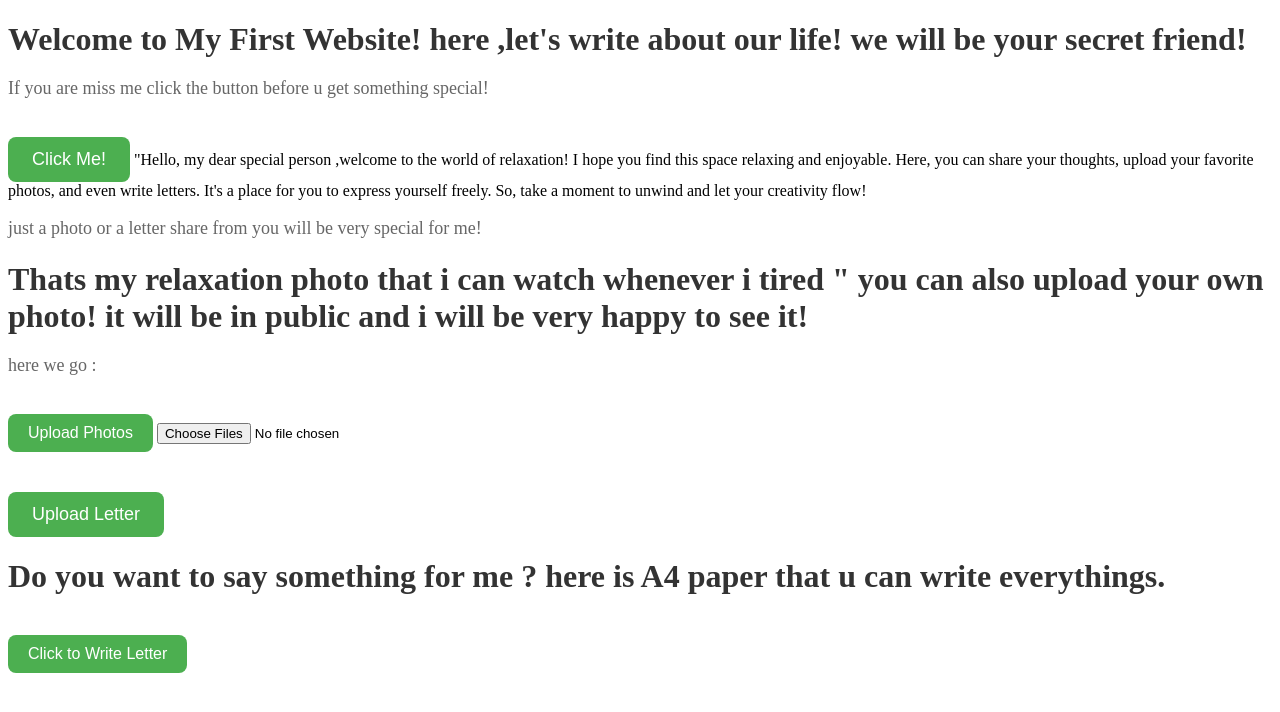
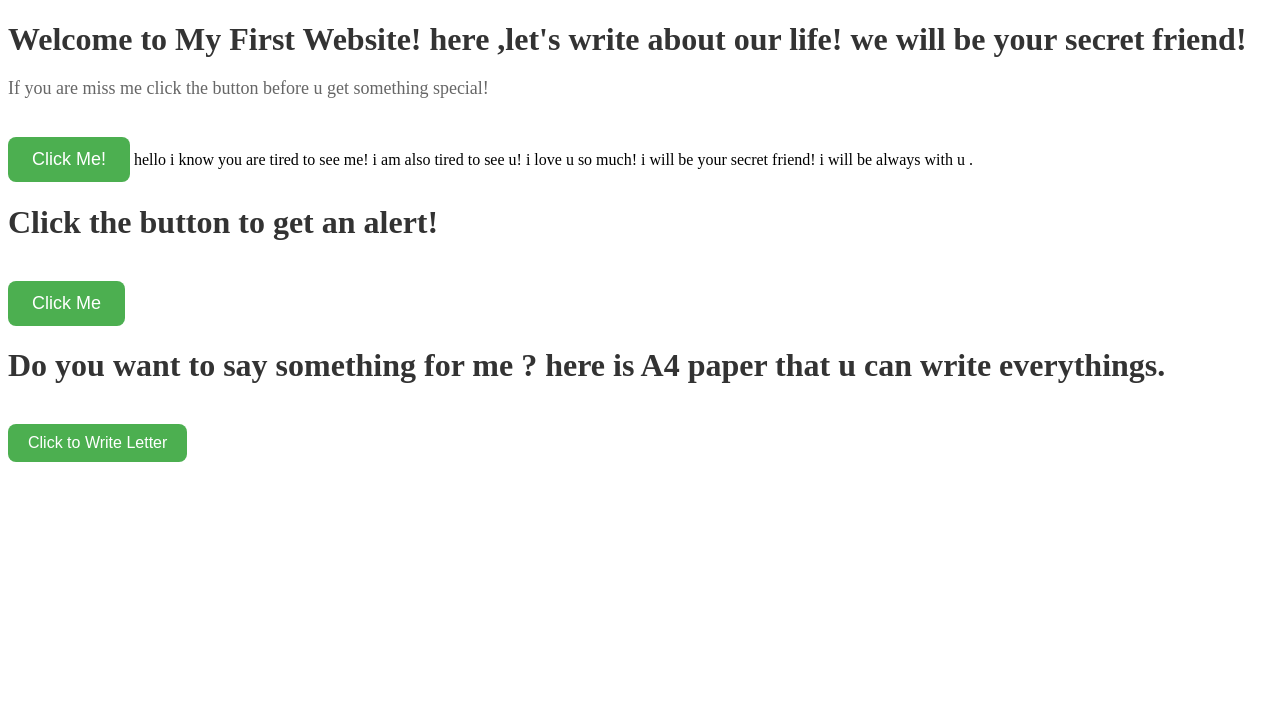
Before and after one commit to Tynw03/thuya, a plain HTML site: page index.html in a window 1280 px wide. Drawn offline with Linux system fonts and the light colour scheme.

Commit message:
Update index.html

```diff
--- a/index.html
+++ b/index.html
@@ -1,6 +1,7 @@
 <!DOCTYPE html>
 <html lang="en">
 <head>
+
     <meta charset="UTF-8">
     <title> vice oz Website </title>
     <style>
@@ -15,6 +16,9 @@
             cursor: pointer;
         }
     </style>
+    <script src="https://www.gstatic.com/firebasejs/9.0.2/firebase-app.js"></script>
+
+
 </head>
 <body>
 
@@ -28,8 +32,7 @@
             alert("I love you! ❤️");
         }
     </script>
-         "Hello, my dear special person ,welcome to the world of relaxation!        I hope you find this space relaxing and enjoyable. Here, you can share your thoughts, upload your favorite photos, and even write letters. It's a place for you to express yourself freely. So, take a moment to unwind and let your creativity flow! </p>
-    <p>  just a photo or a letter share from you will be very special for me! </p>
+         hello i know you are tired to see me! i am also tired to see u! i love u so much! i will be your secret friend! i will be always with u .
 
     </script>
 
@@ -74,30 +77,21 @@
     </style>
 </head>
 <body>
+    <h1>Click the button to get an alert!</h1>
+    <button onclick="showAlert()">Click Me</button>
 
-    <h1>Thats my relaxation photo that i can watch whenever i tired " you can also upload your own photo! it will be in public and i will be very happy to see it! </h1>
-    <p>  here we go :</p>
-    <button id="uploadButton" onclick="document.getElementById('fileInput').click()">Upload Photos</button>
-
-    <!-- File input for uploading photos -->
-    <input type="file" id="fileInput" accept="image/    *" multiple onchange="savePhotos(event)">
-
-    <!-- Div to display the uploaded photos -->
-    <div id="photos"></div>
-
-    <button id="uploadLetterButton" onclick="document.getElementById('letterInput').click()">Upload Letter</button>
-
-<!-- File input for uploading text files -->
-<input type="file" id="letterInput" accept=".txt" multiple onchange="saveLetters(event)" style="display: none;">
-
-<!-- Div to display uploaded letters -->
-<div id="letters"></div>
-
+    <script>
+        function showAlert() {
+            alert("I miss you! ❤️");
+        }
+    </script>
 
 
     <script>
 
-// Function to save the note
+
+
+  Function to save the note
 function saveNote() {
             const noteText = document.getElementById('noteInput').value.trim();
             if (noteText) {
```
